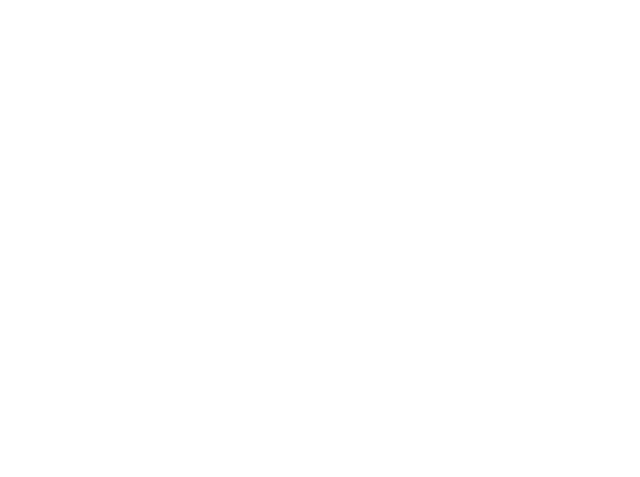
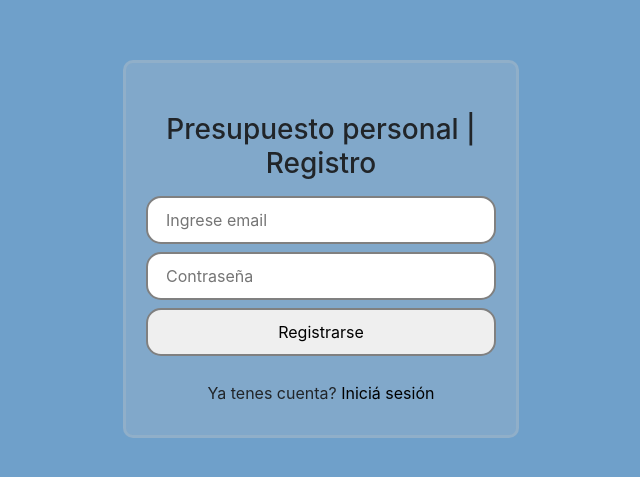
Before and after one commit to kornis/alkemy_challenge, a React (Create React App) app in the folder react_front/: page /users/registro in a window 1280 px wide. Shown: the part 151-628 px from the top of the page, without its empty margins (319-959 px from the left). Built offline with nearby package versions, Linux system fonts and the light colour scheme.

Commit message:
Formulario de registro de usuarios terminado

```diff
--- a/react_front/src/App.js
+++ b/react_front/src/App.js
@@ -2,6 +2,7 @@ import React from 'react';
 import Home from './pages/Home';
 import { BrowserRouter, Route } from 'react-router-dom';
 import Login from './pages/Login';
+import Register from './pages/Register';
 
 function App() {
   return (
@@ -9,6 +10,7 @@ function App() {
       <BrowserRouter>
         <Route exact path="/" component={Home} />
         <Route exact path="/users/login" component={Login} />
+        <Route exact path="/users/registro" component={Register} />
       </BrowserRouter>
     </div>
   );
--- a/react_front/src/components/Header.js
+++ b/react_front/src/components/Header.js
@@ -5,7 +5,7 @@ function Header() {
         sessionStorage.removeItem('session');
         window.location = '/users/login';
     }
-    const userData = JSON.parse(sessionStorage.getItem('session'));
+    const userData = JSON.parse(sessionStorage.getItem('session')) || {user: {email: "" }};
     return (
         <>
             <header className="container-fluid">
--- a/react_front/src/components/LoginForm.jsx
+++ b/react_front/src/components/LoginForm.jsx
@@ -25,7 +25,6 @@ const handleSubmit = async (e) => {
     const data = await response.json();
      if (data.data) {
         sessionStorage.setItem('session',JSON.stringify(data.data));
-        console.log(data.data)
         window.location = '/';
 
     }else{
--- a/react_front/src/components/Main.js
+++ b/react_front/src/components/Main.js
@@ -23,8 +23,11 @@ this.fetchData = async () => {
         loading: true
     })
     const userData = JSON.parse(sessionStorage.getItem('session'));
-    const headers = {
-        'Authentication': 'Bearer ' + userData.session.token
+    let headers = {}
+    if(userData){
+        headers = {
+            'Authentication': 'Bearer ' + userData.session.token
+        }
     }
 
     try {
@@ -32,7 +35,7 @@ this.fetchData = async () => {
             headers: headers
         });
         const data = await response.json();
-        console.log(data)
+
         if(data.data){
             this.setState({
                 data: data.data,
@@ -43,7 +46,6 @@ this.fetchData = async () => {
             window.location = "/users/login";
         }
         else{
-            console.log(data);
             this.setState({
                 data: [],
                 loading: false
--- a/react_front/src/components/RegisterForm.jsx
+++ b/react_front/src/components/RegisterForm.jsx
@@ -1,44 +1,68 @@
-import React, {useState} from 'react'
+import React, {useState} from 'react';
+import {Link} from 'react-router-dom';
 
 const RegisterForm = () => {
     const [email, setEmail] = useState();
     const [password, setPassword] = useState();
     const [errors, setErrors] = useState({});
 
-    handleSubmit = async () => {
+   const handleSubmit = async (e) => {
+    e.preventDefault();
+    const body = {
+        email: email,
+        password: password
+    }
         try{
             const response = await fetch('http://localhost:3000/users/register',{
                 method: 'POST',
+                body: JSON.stringify(body),
                 headers: {
                     'Content-Type': 'Application/JSON'
                 }
             });
-            const data = response.json();
-            console.log("datos que llegan", data);
-            if(data.data){
-                sessionStorage.setItem('session', JSON.stringify(data.data.token));
-                window.location = '/';
+            const data = await response.json();
+            if(data.token){
+                let session = {
+                    session:{
+                        token: data.token
+                    },
+                    user: {
+                        user_id: data.data.id,
+                        email: data.data.email
+                    }
+                }
+                sessionStorage.setItem('session', JSON.stringify(session));
+               window.location = '/';
+            }else{
+                setErrors({
+                    errors: {
+                        ...data.errors
+                    },
+                    error: data.error
+                })
             }
         }catch(error){
-            console.log(error);
             setErrors({
                 errors: {
 
                 },
-                error: data.error
+                error: error
             })
         }
     }
 
     return(
         <>
-            <form className="form register_form" onSubmit={handleSubmit}>
+        <div className="form_container">
+            <form className="form register_form" onSubmit={e => handleSubmit(e)}>
                 <h3>Presupuesto personal | Registro</h3>
                 {errors.error && <p style={{color: "red", fontWeight:"bold"}}>{errors.error}</p>}
-                <input type="text" name="email" defaultValue={email} onChange={e => setEmail(e.target.value)} />
-                <input type="password" name="password" defaultValue={password} onChange={e => setPassword(e.target.value)} />
-                <button>Registrarse</button>
+                <input type="text" name="email" placeholder="Ingrese email" defaultValue={email} onChange={e => setEmail(e.target.value)} />
+                <input type="password" name="password" placeholder="Contraseña" defaultValue={password} onChange={e => setPassword(e.target.value)} />
+                <input type="submit" value="Registrarse" />
             </form>
+            <p>Ya tenes cuenta? <Link to="/users/login"> Iniciá sesión </Link></p>
+            </div>
         </>
     )
 }
--- a/react_front/src/components/style.css
+++ b/react_front/src/components/style.css
@@ -52,7 +52,8 @@ header {
     margin-right: 8px;
 }
 
-.login {
+.login,
+.register {
     display: flex;
     flex-direction: column;
     justify-content: center;
--- a/react_front/src/pages/Register.jsx
+++ b/react_front/src/pages/Register.jsx
@@ -0,0 +1,14 @@
+import React from 'react'
+import RegisterForm from '../components/RegisterForm';
+
+const Register = () => {
+    return (
+        <>
+        <div className="register">
+        <RegisterForm />
+        </div>
+        </>
+    )
+}
+
+export default Register;
```
Also changed, not shown: 1 other file (tests, documents, lock files or other folders).
